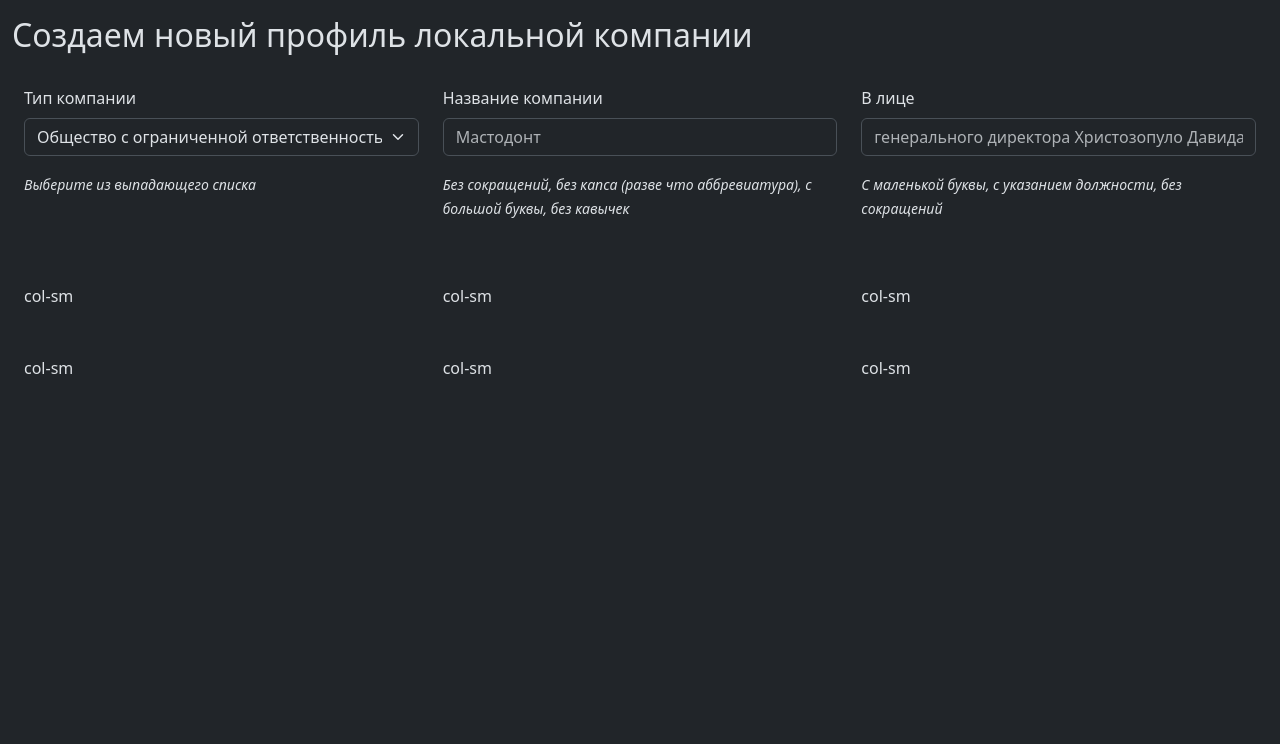
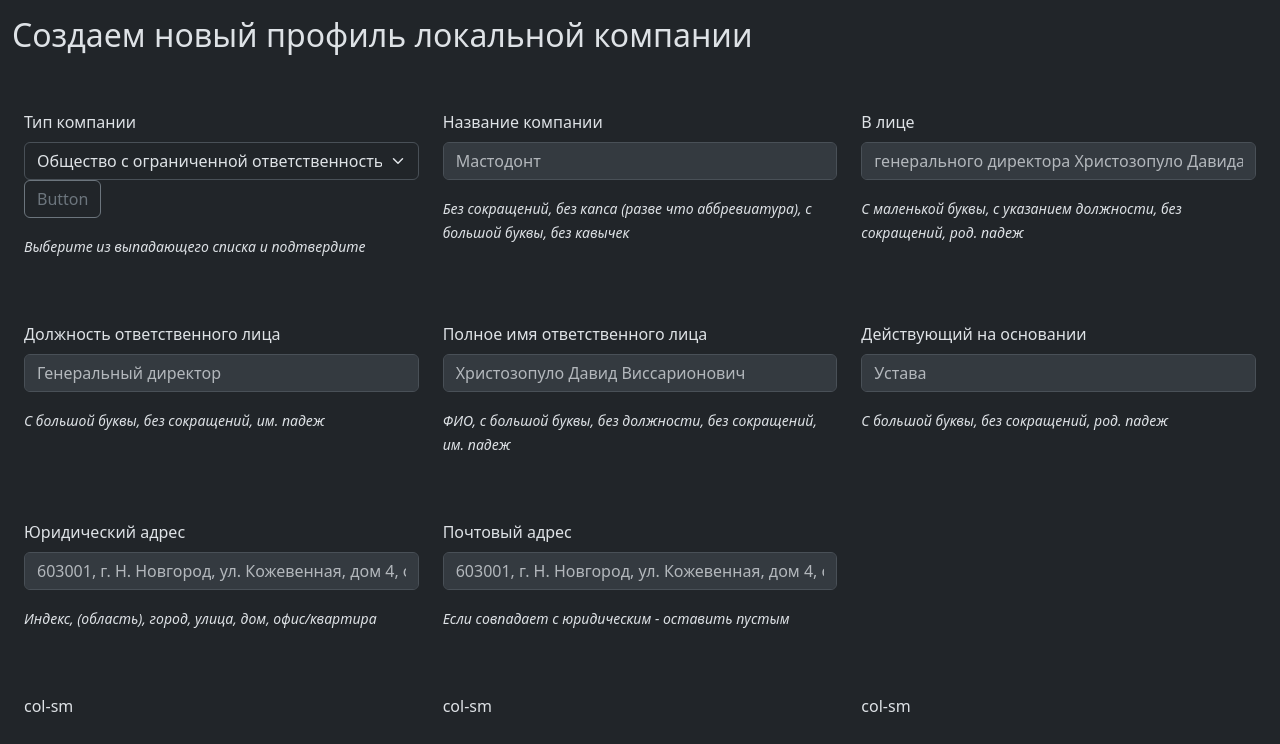
Before and after one commit to gavrk/lionics_erp, a Django app: page /companies/register_loc/ in a window 1280 px wide. Shown: the part 56-800 px from the top of the page. Run offline with Django 3.2, Linux system fonts and the light colour scheme.

Commit message:
Starting work with Bootstrap

```diff
--- a/companies/templates/companies/register_loc.html
+++ b/companies/templates/companies/register_loc.html
@@ -1,39 +1,73 @@
 {% extends 'companies/base.html' %}
+
 
 {% block body %}
 
     <br><br><br>
     <div class="container-fluid">
         <h2>Создаем новый профиль локальной компании</h2>
-        <br>
+        <br><br>
         <div class="container-fluid">
             <div class="row">
                 <div class="col-lg">
                     <label for="company_type" class="form-label">Тип компании</label><br>
+                    <div class="input-group mb-3">
+                        <form action="{% url 'companies:type_selected' %}" method="post">
+                            {% csrf_token %}
+
                             <select class="form-select" id='company_type' aria-label="Default select example">
                                 <option selected>Общество с ограниченной ответственностью</option>
                                 <option value="1">Индивидуальный предприниматель</option>
                                 <option value="2">Закрытое акционерное общество</option>
                                 <option value="3">Открытое акционерное общество</option>
                             </select>
-                    <p></p><em><small>Выберите из выпадающего списка</small></em></label></p>
+                            <button class="btn btn-outline-secondary" type="submit" id="button-addon2">Button</button>
+                        </form>
+                    </div>
+                    <p></p><em><small>Выберите из выпадающего списка и подтвердите</small></em></label></p>
                 </div>
                 <div class="col-lg">
                     <label for="company_name" class="form-label">Название компании</label><br>
-                    <input type="text" class="form-control" id="company_name" placeholder='Мастодонт'>
+                    <input type="text" class="form-control" id="company_name" placeholder='Мастодонт' disabled>
                     <p></p><em><small>Без сокращений, без капса (разве что аббревиатура), с большой буквы, без кавычек</small></em></label></p>
                 </div>
                 <div class="col-lg">
-                    <label for="company_name" class="form-label">В лице</label><br>
-                    <input type="text" class="form-control" id="company_name" placeholder='генерального директора Христозопуло Давида Виссарионовича'>
-                    <p></p><em><small>С маленькой буквы, с указанием должности, без сокращений</small></em></label></p>
+                    <label for="pos_per_acc" class="form-label">В лице</label><br>
+                    <input type="text" class="form-control" id="pos_per_acc" placeholder='генерального директора Христозопуло Давида Виссарионовича' disabled>
+                    <p></p><em><small>С маленькой буквы, с указанием должности, без сокращений, род. падеж</small></em></label></p>
                 </div>
             </div>
             <br><br>
             <div class="row">
-                <div class="col-lg">col-sm</div>
-                <div class="col-lg">col-sm</div>
-                <div class="col-lg">col-sm</div>
+                <div class="col-lg">
+                    <label for="position_nom" class="form-label">Должность ответственного лица</label><br>
+                    <input type="text" class="form-control" id="position_nom" placeholder='Генеральный директор' disabled>
+                    <p></p><em><small>С большой буквы, без сокращений, им. падеж</small></em></label></p>
+                </div>
+                <div class="col-lg">
+                    <label for="person_nom" class="form-label">Полное имя ответственного лица</label><br>
+                    <input type="text" class="form-control" id="person_nom" placeholder='Христозопуло Давид Виссарионович' disabled>
+                    <p></p><em><small>ФИО, с большой буквы, без должности, без сокращений, им. падеж</small></em></label></p>
+                </div>
+                <div class="col-lg">
+                    <label for="acting_on" class="form-label">Действующий на основании</label><br>
+                    <input type="text" class="form-control" id="acting_on" placeholder='Устава' disabled>
+                    <p></p><em><small>C большой буквы, без сокращений, род. падеж</small></em></label></p>
+                </div>
+            </div>
+            <br><br>
+            <div class="row">
+                <div class="col-lg">
+                    <label for="legal_addr" class="form-label">Юридический адрес</label><br>
+                    <input type="text" class="form-control" id="legal_addr" placeholder='603001, г. Н. Новгород, ул. Кожевенная, дом 4, оф. 9' disabled>
+                    <p></p><em><small>Индекс, (область), город, улица, дом, офис/квартира</small></em></label></p>
+                </div>
+                <div class="col-lg">
+                    <label for="postal_addr" class="form-label">Почтовый адрес</label><br>
+                    <input type="text" class="form-control" id="postal_addr" placeholder='603001, г. Н. Новгород, ул. Кожевенная, дом 4, оф. 9' disabled>
+                    <p></p><em><small>Если совпадает с юридическим - оставить пустым</small></em></label></p>
+                </div>
+                <div class="col-lg"></div>
             </div>
             <br><br>
             <div class="row">
--- a/companies/urls.py
+++ b/companies/urls.py
@@ -17,4 +17,7 @@
 
     # /companies/detail_int/some_id/
     path('detail_int/<int:companyint_id>/', views.detail_int, name='detail_int'),
+
+    # /companies/type_selected/
+    path('type_selected/', views.type_selected, name='type_selected'),
 ]
--- a/companies/views.py
+++ b/companies/views.py
@@ -29,3 +29,7 @@
 def detail_int(request, companyint_id):
     company_int = get_object_or_404(CompanyLoc, pk=companyint_id)
     return render(request, 'companies/detail_int.html', {'company_int': company_int})
+
+
+def type_selected(request, new_loc_type):
+    return render(request, 'companies/register_loc.html')
```
Lines whose indentation alone changed are shown as unchanged.
